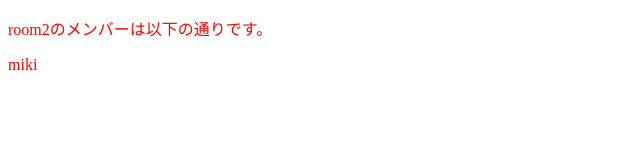
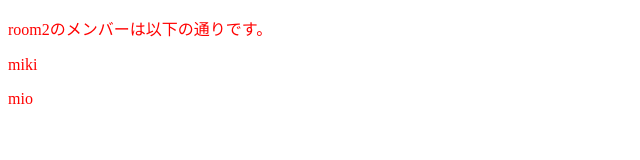
Before and after one commit to miki334455/it_univ_practice, a plain HTML site: page index.html in a window 1280 px wide. Shown: the full height of the page, 0-640 px from the left. Drawn offline with Linux system fonts and the light colour scheme.

Commit message:
名前を追加しました。（mio)
15行目に名前を追加しました。

```diff
--- a/index.html
+++ b/index.html
@@ -13,5 +13,6 @@
 <body>
 	<p>room2のメンバーは以下の通りです。</p>
 	<p>miki</p>
+	<p>mio</p>
 </body>
 </html>
```
